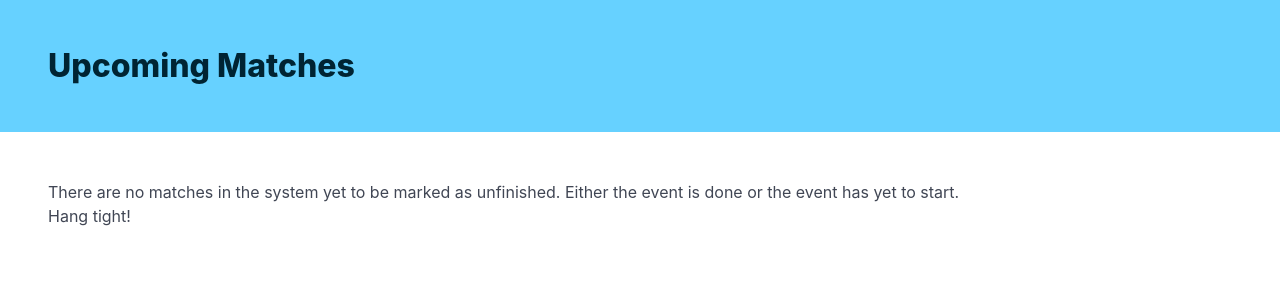
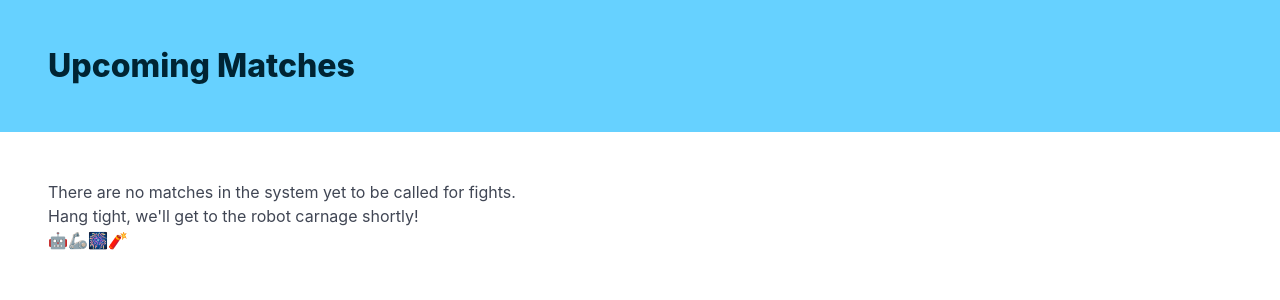
Before and after one commit to GSCRL/arena-controls, a Flask app: template src/templates/upcoming_matches.html in a window 1280 px wide. Shown: the part 56-356 px from the top of the page. Run offline with Flask 3, Linux system fonts and the light colour scheme; the template is opened without the code that fills it, so the values that code supplies are empty; some libraries are stand-ins or nearby versions.

Commit message:
Added small emoji callout and filtered only the called matches to be shown.

```diff
--- a/src/matches/match_results.py
+++ b/src/matches/match_results.py
@@ -28,6 +28,7 @@ def routeForUpcomingMatches():
         truefinals.getCrossDivisionMatches(arena_settings.tournament_keys)
         .withoutByes()
         .withFilter(lambda x: x["state"] != "done")
+        .withFilter(lambda x: x['state'] == "called")
         .inOrder(
             lambda x: (
                 x["calledSince"] or float(0),
--- a/src/templates/upcoming_matches.html
+++ b/src/templates/upcoming_matches.html
@@ -193,8 +193,9 @@ return time;
       </table>
 
         {% else %}
-        <p>There are no matches in the system yet to be marked as unfinished.  Either the event is done or the event has yet to start.</p>
-        <p> Hang tight!</p>
+        <p>There are no matches in the system yet to be called for fights.</p>
+        <p> Hang tight, we'll get to the robot carnage shortly!</p>
+        <p>🤖🦾🎆🧨</p>
     {% endif %}
   </section>
 
```
